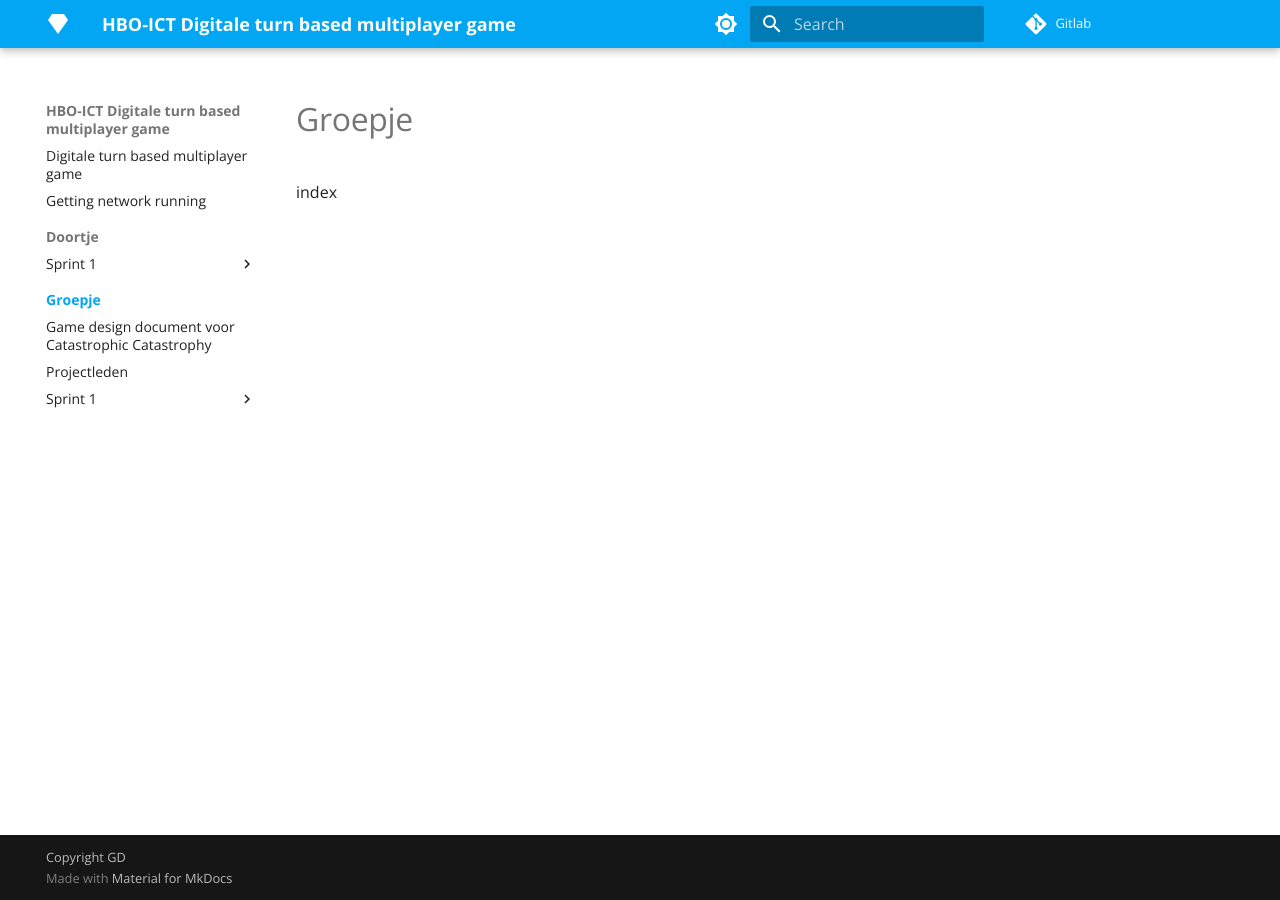
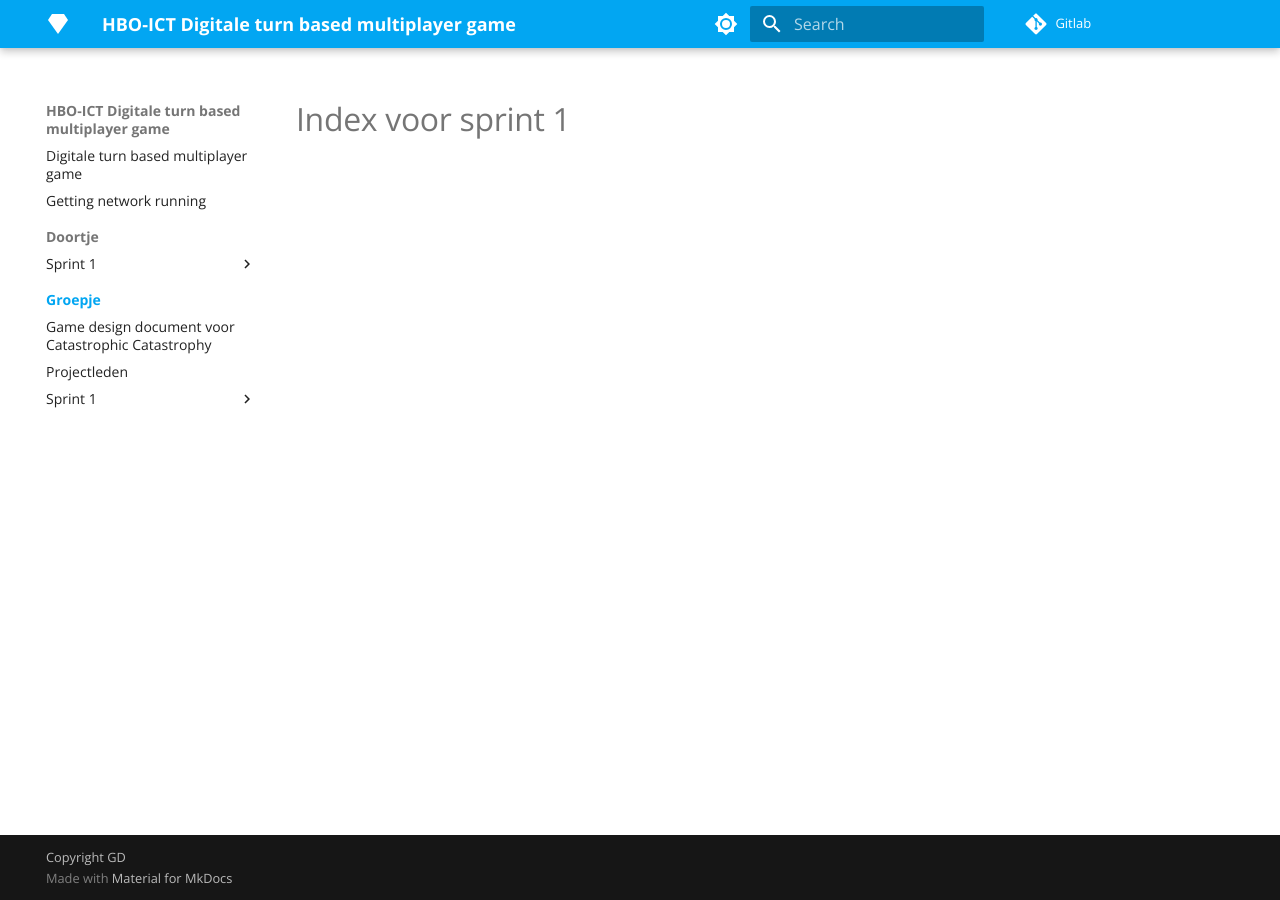
Before and after one commit to Doortje-Geuze/catastrophic-catastrophe, an MkDocs documentation site: the page built from docs/Groepje/index.md, in a window 1280 px wide. Built offline with MkDocs 1.6.1 and Material for MkDocs 9.7.7, drawn with Linux system fonts in a browser that asks for light colours; nearby versions of some CDN libraries; library files that are not in the unit come from our copies.

Commit message:
added text to index.md sprint 1

```diff
--- a/docs/Groepje/index.md
+++ b/docs/Groepje/index.md
@@ -1 +1 @@
-index
+# Index voor sprint 1
```
